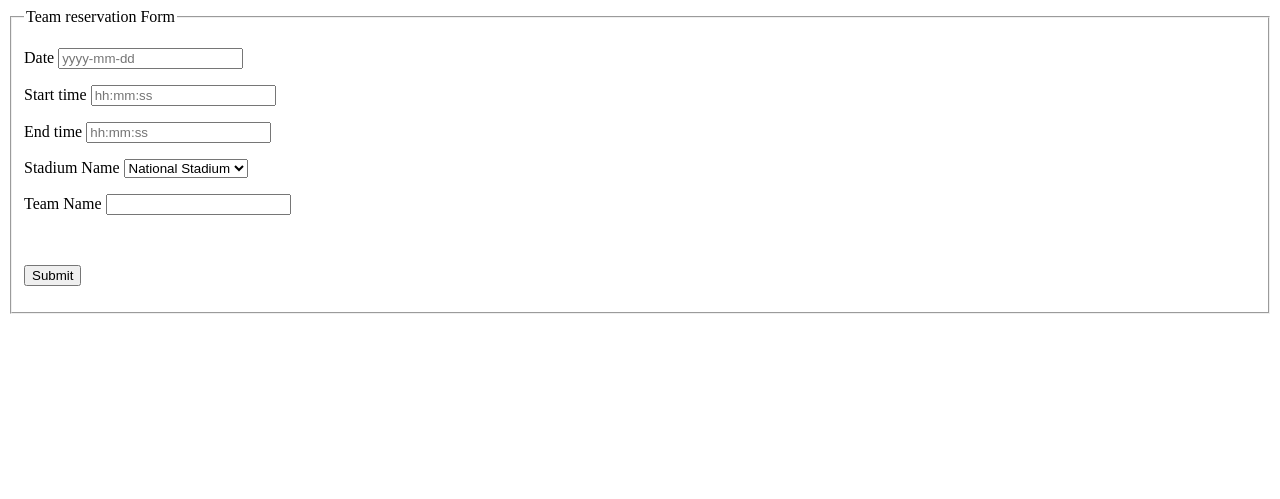
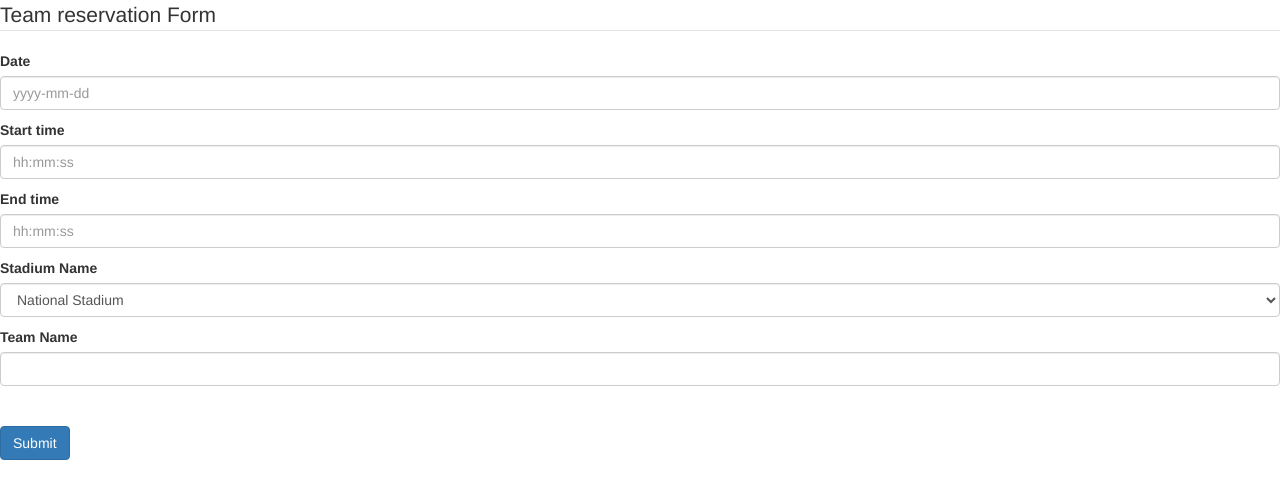
Before and after one commit to aamiirkh/Stadium-Management-System, a PHP site: the page made by forms/reserve team/reserve_team.php in a window 1280 px wide. Shown: the top 499 px of the page. Run offline with PHP 8.4, Linux system fonts and the light colour scheme; data comes from the database, SQL or seed files in the repository.

Commit message:
final version

```diff
--- a/forms/reserve team/reserve_team.php
+++ b/forms/reserve team/reserve_team.php
@@ -2,28 +2,29 @@
 <html xmlns="http://www.w3.org/1999/xhtml">
 <head>
 <meta http-equiv="Content-Type" content="text/html; charset=utf-8" />
+<link rel="stylesheet" href="https://maxcdn.bootstrapcdn.com/bootstrap/3.4.1/css/bootstrap.min.css">
 <title>Contact Form - PHP/MySQL Demo Code</title>
 </head>
 
 <body>
 <fieldset>
 <legend>Team reservation Form</legend>
-<form name="frmContact" method="post" action="validate_team.php">
+<form name="frmContact" method="post" action="validate_team.php" class="form">
 <p>
 <label>Date</label>
-<input  type="text" name="date" id="date" placeholder="yyyy-mm-dd">
+<input  type="text" class="form-control" name="date" id="date" placeholder="yyyy-mm-dd">
 </p>
 <p>
 <label>Start time</label>
-<input type="text" name="s_time" id="s_time" placeholder="hh:mm:ss">
+<input type="text" class="form-control" name="s_time" id="s_time" placeholder="hh:mm:ss">
 </p>
 <p>
 <label>End time</label>
-<input type="text" name="e_time" id="e_time" placeholder="hh:mm:ss">
+<input type="text" class="form-control" name="e_time" id="e_time" placeholder="hh:mm:ss">
 </p>
 <p>
 <label>Stadium Name</label>
-<select name="std_id">
+<select name="std_id" class="form-control">
 <?php
 // Include config file
     require_once "../../config.php";
@@ -42,11 +43,11 @@
 </p>
 <p>
 <label>Team Name</label>
-<input type="text" name="team_name" id="team_name">
+<input type="text" class="form-control" name="team_name" id="team_name">
 </p>
 <p>&nbsp;</p>
 <p>
-<input type="submit" name="Submit" id="Submit" value="Submit">
+<input type="submit" class="btn btn-primary" name="Submit" id="Submit" value="Submit">
 </p>
 </form>
 </fieldset>
--- a/login.php
+++ b/index.php
@@ -12,7 +12,7 @@
 </head>
 
 <body>
-    <form action="validate_login.php" method="post">
+    <form action="./validate_login.php" method="post">
         <div class="login-box">
             <h1>Login</h1>
 
@@ -29,7 +29,7 @@
             </div>
 
             <input class="button" type="submit" name="login" value="Sign In">
-	    <a class="navbar-brand" href="register.php" ><button type="button" class="button">Register</button></a>
+	    <a class="navbar-brand" href="./register.php" ><button type="button" class="button">Register</button></a>
         </div>
     </form>
 </body>
--- a/tables/duration table/duration.php
+++ b/tables/duration table/duration.php
@@ -35,7 +35,7 @@
             <div class="row">
                 <div class="col-md-12">
                     <div class="mt-5 mb-3 clearfix">
-                        <h2 class="pull-left">Ticket Details</h2>
+                        <h2 class="pull-left">Duration Details</h2>
                     </div>
                     <?php
                     // Include config file
--- a/tables/stadium table/update.php
+++ b/tables/stadium table/update.php
@@ -10,6 +10,8 @@ $name_err = $type_err = $capacity_err = $loc_err =  "";
 if(isset($_POST["stadium_id"]) && !empty($_POST["stadium_id"])){
     // Get hidden input value
     $id = $_POST["stadium_id"];
+
+    // test case for input field validation
 
     // Validate name
     $input_name = trim($_POST["stadium_name"]);
```
Also changed, not shown: forms/book ticket/book_ticket.php (+5 -4 lines), forms/feedback form/feedback.php (+4 -3 lines), forms/reserve team/validate_team.php (+17 -3 lines).
